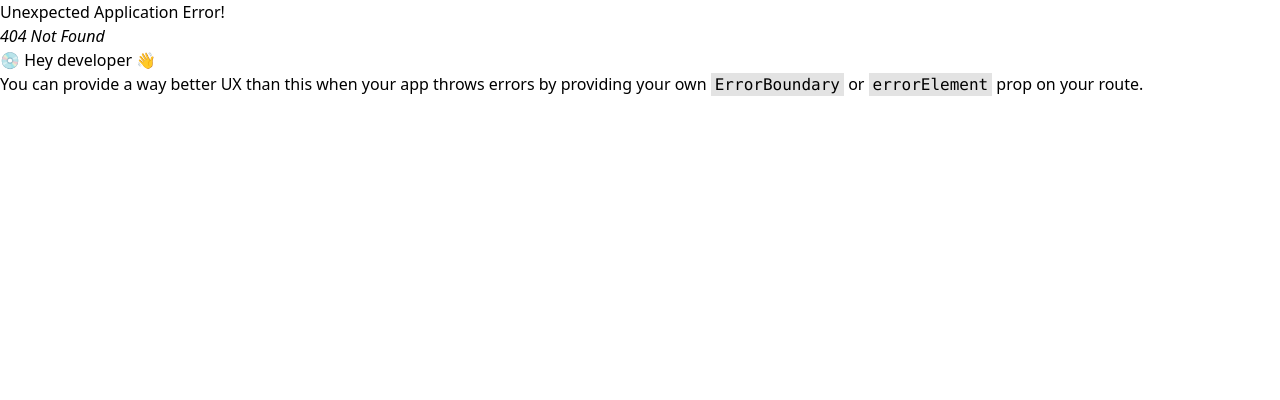
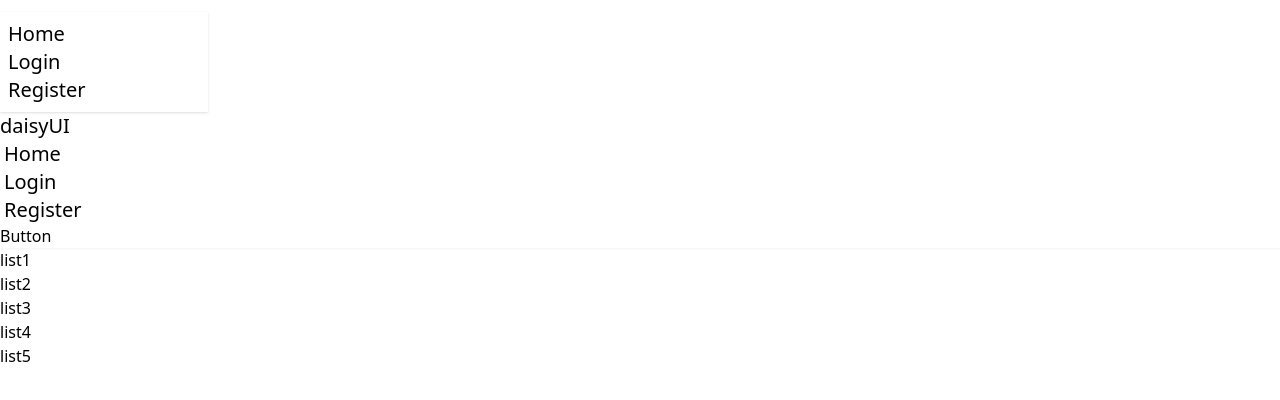
Before and after one commit to tajmirahman/recap-email-login-mohamilon, a React (Vite) app in the folder my-project/: page /orders in a window 1280 px wide. Before the commit this address had no page. Shown: the top 400 px of the page. Built offline with nearby package versions, Linux system fonts and the light colour scheme; no server answers.

Commit message:
user observed done

```diff
--- a/my-project/src/AuthProvider/AuthProvider.jsx
+++ b/my-project/src/AuthProvider/AuthProvider.jsx
@@ -1,5 +1,5 @@
-import { createUserWithEmailAndPassword, signInWithEmailAndPassword } from 'firebase/auth';
-import React, { createContext } from 'react';
+import { createUserWithEmailAndPassword, onAuthStateChanged, signInWithEmailAndPassword } from 'firebase/auth';
+import React, { createContext, useEffect, useState } from 'react';
 import auth from '../firebase.init';
 
 
@@ -8,7 +8,7 @@ export const AuthContext=createContext(null);
 
 const AuthProvider = ({children}) => {
 
-    const name='ami tumar tumi amar';
+    const [user, setUser]=useState(null);
 
     const registerUser=(email,password)=>{
         return createUserWithEmailAndPassword(auth,email,password)
@@ -18,9 +18,24 @@ const AuthProvider = ({children}) => {
         return signInWithEmailAndPassword(auth, email,password)
     }
 
+    useEffect(()=>{
+        const unsubscribe=onAuthStateChanged(auth,currentUser=>{
+            if(currentUser){
+                console.log('user Log in', currentUser);
+                setUser(currentUser)
+            }else{
+                console.log('user sign out')
+            }
+        });
+
+        return()=>{
+            unsubscribe();
+        }
+    },[])
+
 
     const authInfo={
-        name,
+        user,
         registerUser,
         signInUser
     }
--- a/my-project/src/component/Header.jsx
+++ b/my-project/src/component/Header.jsx
@@ -1,17 +1,23 @@
 
-import { useContext } from 'react';
+import { use, useContext } from 'react';
 import { NavLink } from 'react-router-dom';
 import { AuthContext } from '../AuthProvider/AuthProvider';
 
 const Header = () => {
-        const {name}= useContext(AuthContext);
-        console.log(name);
+        const {user}= useContext(AuthContext);
 
+        console.log(user)
 
     const links = <>
         <li className='text-xl'><NavLink to={'/'}>Home</NavLink></li>
         <li className='text-xl'><NavLink to={'/login'}>Login</NavLink></li>
         <li className='text-xl'><NavLink to={'/register'}>Register</NavLink></li>
+
+        {
+            user && <>
+            <li className='text-xl'><NavLink to={'/orders'}>Order</NavLink></li>
+            </>
+        }
 
     </>
 
--- a/my-project/src/component/Login.jsx
+++ b/my-project/src/component/Login.jsx
@@ -1,5 +1,6 @@
 import React, { useContext } from 'react';
 import { AuthContext } from '../AuthProvider/AuthProvider';
+import { Link } from 'react-router-dom';
 
 const Login = () => {
 
@@ -15,6 +16,7 @@ const Login = () => {
         signInUser(email,password)
         .then(result=>{
             console.log(result.user)
+            e.target.reset();
         })
         .catch(error=>{
             console.log("Error",error)
@@ -40,6 +42,7 @@ const Login = () => {
 
                             <button className="btn btn-neutral mt-4">Login</button>
                         </fieldset>
+                        <p>If you don't have an account? please <Link className='text-green-300 underline' to={'/register'}>resgister</Link></p>
                     </form>
                 </div>
             </div>
--- /dev/null
+++ b/my-project/src/component/Order.jsx
@@ -0,0 +1,17 @@
+import React from 'react';
+
+const Order = () => {
+    return (
+        <div>
+           <ul>
+            <li>list1</li>
+            <li>list2</li>
+            <li>list3</li>
+            <li>list4</li>
+            <li>list5</li>
+           </ul>
+        </div>
+    );
+};
+
+export default Order;
--- a/my-project/src/component/Register.jsx
+++ b/my-project/src/component/Register.jsx
@@ -1,5 +1,6 @@
 import React, { useContext } from 'react';
 import { AuthContext } from '../AuthProvider/AuthProvider';
+import { Link } from 'react-router-dom';
 
 const Register = () => {
 
@@ -15,7 +16,8 @@ const Register = () => {
 
         registerUser(email,password)
         .then(result=>{
-            console.log(result.user)
+            console.log(result.user);
+            e.target.reset();
         })
         .catch(error=>{
             console.log('Error', error)
@@ -43,6 +45,7 @@ const Register = () => {
 
                             <button className="btn btn-neutral mt-4">Register</button>
                         </fieldset>
+                        <p>If you have already an account? please <Link className='text-green-300 underline' to={'/login'}>login</Link></p>
                     </form>
                 </div>
             </div>
--- /dev/null
+++ b/my-project/src/routes/PrivateRoutes.jsx
@@ -0,0 +1,11 @@
+
+
+const PrivateRoutes = ({children}) => {
+    return (
+        <div>
+            {children}
+        </div>
+    );
+};
+
+export default PrivateRoutes;
--- a/my-project/src/routes/Routes.jsx
+++ b/my-project/src/routes/Routes.jsx
@@ -3,6 +3,8 @@ import MainLayout from "../layout/MainLayout";
 import Home from "../component/Home";
 import Login from "../component/Login";
 import Register from "../component/Register";
+import Order from "../component/Order";
+import PrivateRoutes from "./PrivateRoutes";
 
 const routes= createBrowserRouter([
     {
@@ -20,6 +22,10 @@ const routes= createBrowserRouter([
             {
                 path:'register',
                 element:<Register />
+            },
+            {
+                path:'orders',
+                element:<PrivateRoutes><Order /></PrivateRoutes>
             }
         ]
     }
```
